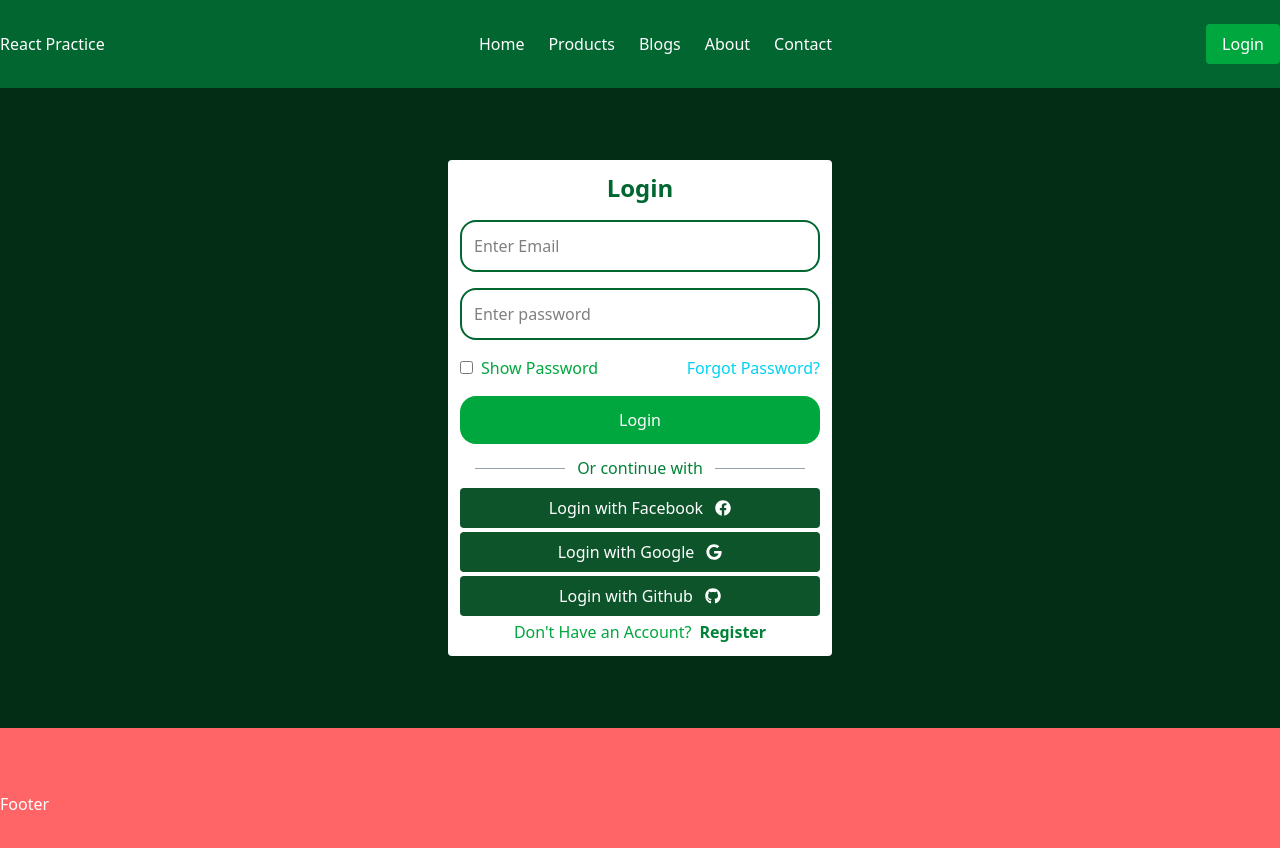
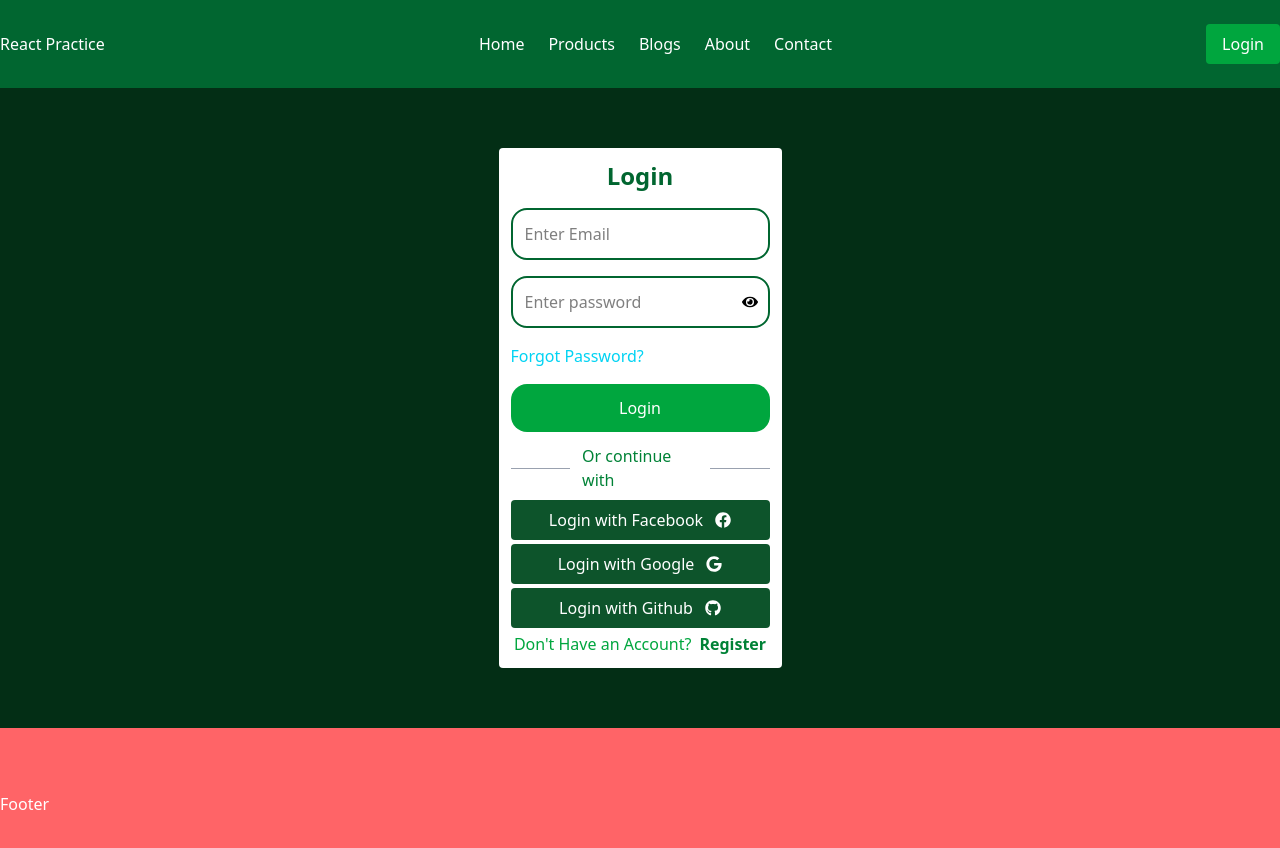
Before and after one commit to Imranhossain45/firstReactProject, a React (Vite) app: page /login in a window 1280 px wide. Shown: the top 848 px of the page. Built offline with nearby package versions, Linux system fonts and the light colour scheme.

Commit message:
Show pass toggle icon added into login page

```diff
--- a/src/components/auth/Login.jsx
+++ b/src/components/auth/Login.jsx
@@ -1,8 +1,15 @@
-import React from "react";
+import React, { useState } from "react";
 import { Link } from "react-router-dom";
-import { FaFacebook, FaGithub, FaGoogle } from "react-icons/fa";
+import {
+  FaFacebook,
+  FaGithub,
+  FaGoogle,
+  FaEye,
+  FaEyeSlash,
+} from "react-icons/fa";
 
 const Login = () => {
+  const [showPass, setShowPass] = useState(false);
   return (
     <div className="flex items-center justify-center bg-green-950 h-[80vh]">
       <div className="text-white bg-white max-w-sm p-3 rounded">
@@ -17,20 +24,27 @@ const Login = () => {
             placeholder="Enter Email"
             className="w-full border-2 border-green-800 p-3 rounded-2xl text-black focus:outline-green-800"
           />
+          <div className="flex items-center relative">
             <input
-            type="password"
+              type={showPass ? 'text' : 'password'}
               name="password"
               id=""
               placeholder="Enter password"
               className="w-full border-2 border-green-800 p-3 rounded-2xl text-black focus:outline-green-800"
             />
+            {showPass ? (
+              <FaEyeSlash
+                onClick={() => setShowPass(!showPass)}
+                className="text-black absolute right-3 cursor-pointer"
+              />
+            ) : (
+              <FaEye
+                onClick={() => setShowPass(!showPass)}
+                className="text-black absolute right-3 cursor-pointer"
+              />
+            )}
+          </div>
           <div className="flex justify-between">
-            <div>
-              <input type="checkbox" name="" id="forChecked" />
-              <label htmlFor="forChecked" className="mx-2 text-green-600">
-                Show Password
-              </label>
-            </div>
             <Link className="text-cyan-400 hover:text-cyan-500 hover:underline">
               Forgot Password?
             </Link>
```
Lines whose indentation alone changed are shown as unchanged.
